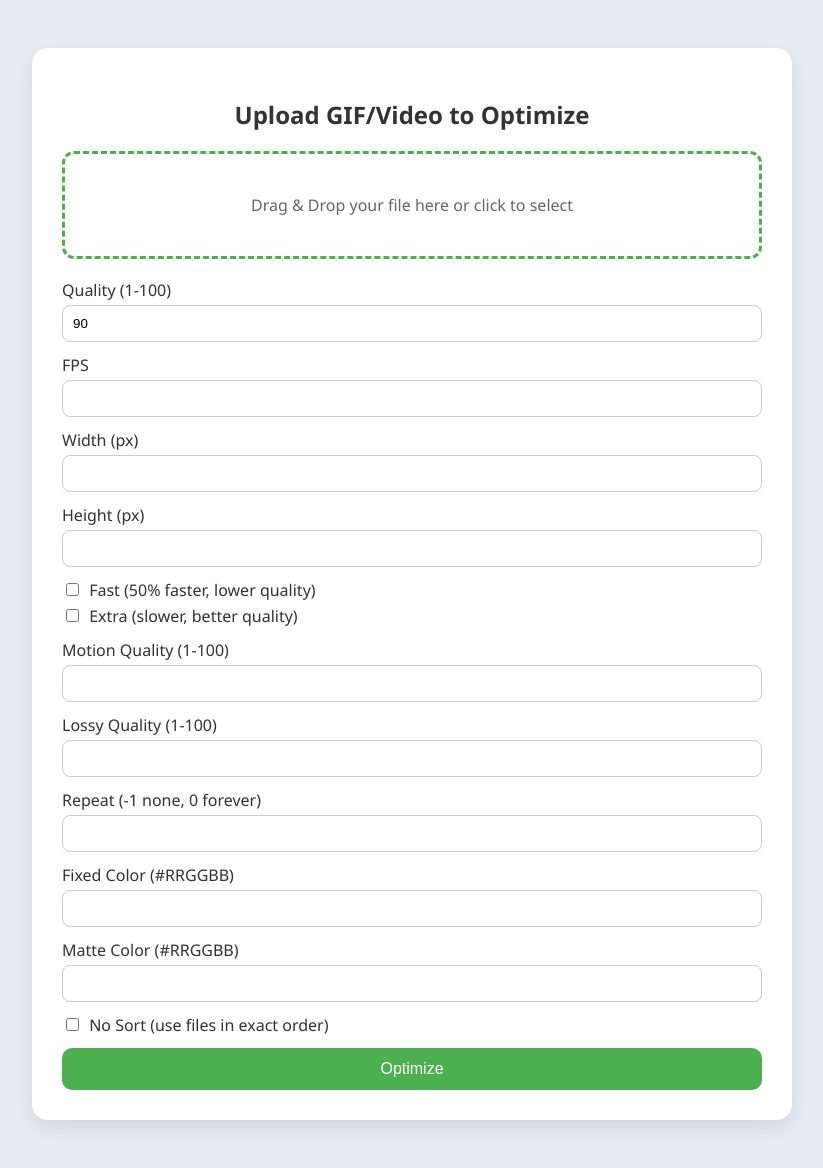
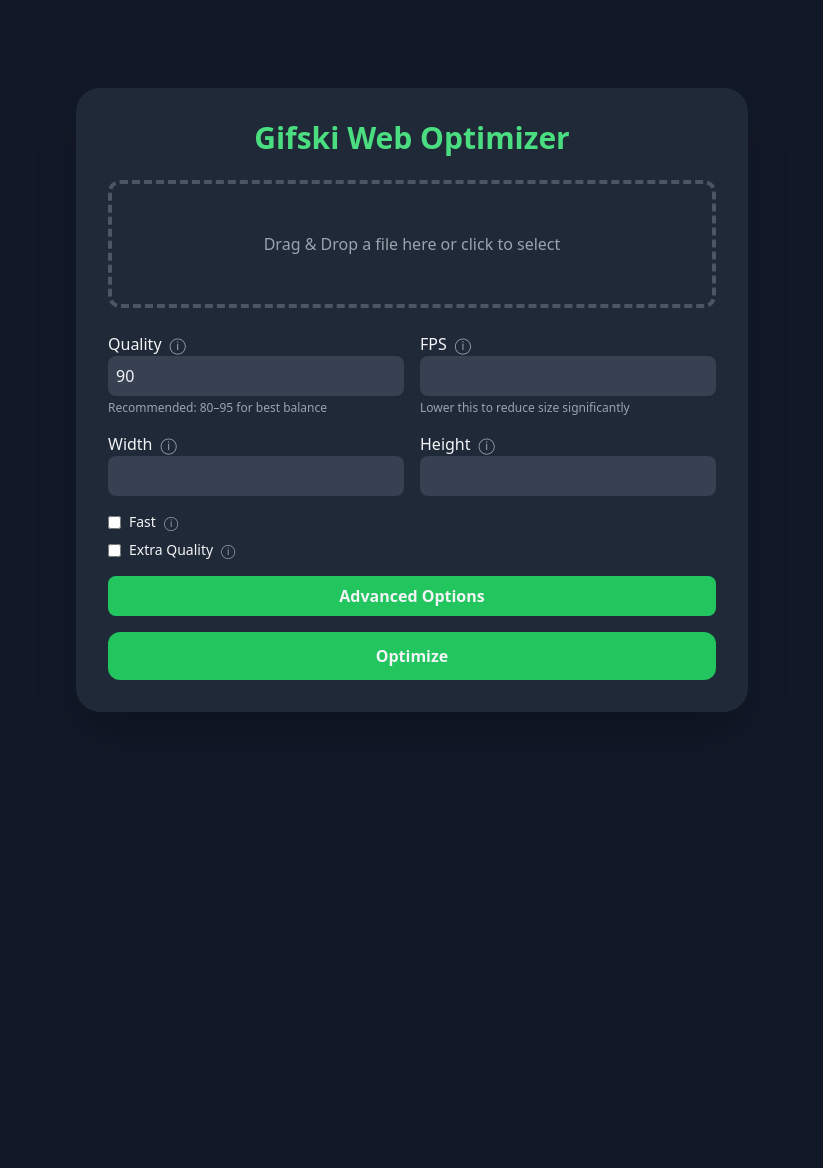
Before and after one commit to BittieByte/gifski-web, a Flask app: page / in a window 1280 px wide. Shown: the whole page, without its empty margins (228-1051 px from the left). After the commit the page ends 712 px from the top, so only its background shows below. Run offline with Flask 3, Linux system fonts and the light colour scheme; some libraries are stand-ins or nearby versions.

Commit message:
Add files via upload

```diff
--- a/app/templates/index.html
+++ b/app/templates/index.html
@@ -1,216 +1,176 @@
 <!DOCTYPE html>
-<html lang="en">
+<html lang="en" x-data="app()" x-cloak>
 <head>
-<meta charset="UTF-8">
-<title>Gifski Web Optimizer</title>
-<style>
-  /* Reset and body */
-  body {
-    font-family: 'Segoe UI', Tahoma, Geneva, Verdana, sans-serif;
-    background: #e8edf3;
-    color: #333;
-    display: flex;
-    justify-content: center;
-    align-items: flex-start;
-    padding: 40px;
-    min-height: 100vh;
-  }
+  <meta charset="UTF-8">
+  <title>Gifski Web Optimizer</title>
+  <script src="https://cdn.tailwindcss.com"></script>
+  <script defer src="https://unpkg.com/alpinejs@3.x.x/dist/cdn.min.js"></script>
+</head>
+<body class="bg-gray-900 text-gray-100 flex items-center justify-center min-h-screen p-4">
 
-  .container {
-    width: 100%;
-    max-width: 700px;
-    background: #fff;
-    border-radius: 16px;
-    padding: 30px;
-    box-shadow: 0 8px 25px rgba(0,0,0,0.1);
-  }
+<div class="w-full max-w-2xl bg-gray-800 rounded-3xl shadow-2xl p-8"
+     @dragover.prevent="dragging = true"
+     @dragleave.prevent="dragging = false"
+     @drop.prevent="handleDrop($event)"
+     :class="{'ring-4 ring-green-400': dragging}">
 
-  h2 {
-    text-align: center;
-    margin-bottom: 20px;
-  }
+  <h2 class="text-3xl font-bold text-green-400 text-center mb-6">Gifski Web Optimizer</h2>
 
-  /* Drag-and-drop box */
-  .drop-zone {
-    border: 3px dashed #4CAF50;
-    border-radius: 12px;
-    padding: 40px;
-    text-align: center;
-    color: #666;
-    margin-bottom: 20px;
-    transition: background 0.3s, border-color 0.3s;
-    cursor: pointer;
-  }
-  .drop-zone.dragover {
-    background: #f0fff0;
-    border-color: #45a049;
-    color: #333;
-  }
-
-  /* Inputs */
-  input[type=file] {
-    display: none;
-  }
-
-  .form-group {
-    margin-bottom: 12px;
-  }
-  label {
-    display: block;
-    margin-bottom: 4px;
-  }
-  input[type=number], input[type=text] {
-    width: 100%;
-    padding: 10px;
-    border-radius: 8px;
-    border: 1px solid #ccc;
-    box-sizing: border-box;
-  }
-  input[type=checkbox] {
-    margin-right: 6px;
-  }
-
-  /* Submit button */
-  button {
-    width: 100%;
-    padding: 12px;
-    border: none;
-    border-radius: 10px;
-    background: #4CAF50;
-    color: white;
-    font-size: 16px;
-    cursor: pointer;
-    transition: background 0.3s;
-  }
-  button:hover {
-    background: #45a049;
-  }
-
-  /* Loading overlay */
-  .loading-overlay {
-    display: none;
-    position: fixed;
-    top: 0; left: 0;
-    width: 100%; height: 100%;
-    background: rgba(255,255,255,0.7);
-    backdrop-filter: blur(2px);
-    justify-content: center;
-    align-items: center;
-    z-index: 9999;
-  }
-  .loading-overlay.show {
-    display: flex;
-  }
-  .spinner {
-    border: 6px solid #f3f3f3;
-    border-top: 6px solid #4CAF50;
-    border-radius: 50%;
-    width: 50px;
-    height: 50px;
-    animation: spin 1s linear infinite;
-  }
-  @keyframes spin {
-    0% { transform: rotate(0deg);}
-    100% { transform: rotate(360deg);}
-  }
-</style>
-</head>
-<body>
-
-<div class="container">
-  <h2>Upload GIF/Video to Optimize</h2>
-
-  <div class="drop-zone" id="drop-zone">
-    Drag & Drop your file here or click to select
+  <!-- Drop Zone -->
+  <div class="border-4 border-dashed border-gray-600 rounded-xl p-12 text-center cursor-pointer hover:border-green-400 transition"
+       @click="$refs.file.click()">
+    <p class="text-gray-400" x-text="fileName || 'Drag & Drop a file here or click to select'"></p>
   </div>
 
-  <form id="upload-form" action="/upload" method="POST" enctype="multipart/form-data">
-    <input type="file" name="file" id="file-input" required>
+  <form action="/upload" method="POST" enctype="multipart/form-data" class="mt-6 space-y-4" @submit="loading = true">
+    <input type="file" name="file" x-ref="file" @change="fileSelected" class="hidden" required>
 
     <!-- Basic Options -->
-    <div class="form-group">
-      <label>Quality (1-100)</label>
-      <input type="number" name="quality" value="90" min="1" max="100">
-    </div>
-    <div class="form-group">
-      <label>FPS</label>
-      <input type="number" name="fps">
-    </div>
-    <div class="form-group">
-      <label>Width (px)</label>
-      <input type="number" name="width">
-    </div>
-    <div class="form-group">
-      <label>Height (px)</label>
-      <input type="number" name="height">
+    <div class="grid grid-cols-2 gap-4">
+
+      <!-- Quality -->
+      <div>
+        <label class="flex items-center gap-2">
+          Quality
+          <span class="text-gray-400 cursor-help" title="Controls overall image quality (higher = better, larger file)">ⓘ</span>
+        </label>
+        <input type="number" name="quality" value="90" min="1" max="100"
+               class="w-full p-2 rounded-lg bg-gray-700 focus:ring-2 focus:ring-green-400">
+        <p class="text-xs text-gray-400 mt-1">Recommended: 80–95 for best balance</p>
+      </div>
+
+      <!-- FPS -->
+      <div>
+        <label class="flex items-center gap-2">
+          FPS
+          <span title="Frames per second. Lower = smaller file, choppier animation" class="text-gray-400 cursor-help">ⓘ</span>
+        </label>
+        <input type="number" name="fps"
+               class="w-full p-2 rounded-lg bg-gray-700 focus:ring-2 focus:ring-green-400">
+        <p class="text-xs text-gray-400 mt-1">Lower this to reduce size significantly</p>
+      </div>
+
+      <!-- Width -->
+      <div>
+        <label class="flex items-center gap-2">
+          Width
+          <span title="Resize output width in pixels" class="text-gray-400 cursor-help">ⓘ</span>
+        </label>
+        <input type="number" name="width"
+               class="w-full p-2 rounded-lg bg-gray-700 focus:ring-2 focus:ring-green-400">
+      </div>
+
+      <!-- Height -->
+      <div>
+        <label class="flex items-center gap-2">
+          Height
+          <span title="Resize output height in pixels" class="text-gray-400 cursor-help">ⓘ</span>
+        </label>
+        <input type="number" name="height"
+               class="w-full p-2 rounded-lg bg-gray-700 focus:ring-2 focus:ring-green-400">
+      </div>
     </div>
 
-    <!-- Encoding Modifiers -->
-    <div class="form-group">
-      <label><input type="checkbox" name="fast"> Fast (50% faster, lower quality)</label>
-      <label><input type="checkbox" name="extra"> Extra (slower, better quality)</label>
+    <!-- Modifiers -->
+    <div class="flex flex-col gap-2 text-sm">
+      <label class="flex items-center gap-2">
+        <input type="checkbox" name="fast">
+        Fast
+        <span title="Speeds up encoding (~2x) but slightly reduces quality" class="text-gray-400 cursor-help">ⓘ</span>
+      </label>
+
+      <label class="flex items-center gap-2">
+        <input type="checkbox" name="extra">
+        Extra Quality
+        <span title="Slower encoding but improves quality" class="text-gray-400 cursor-help">ⓘ</span>
+      </label>
     </div>
 
-    <!-- Advanced Options -->
-    <div class="form-group">
-      <label>Motion Quality (1-100)</label>
-      <input type="number" name="motion_quality">
-    </div>
-    <div class="form-group">
-      <label>Lossy Quality (1-100)</label>
-      <input type="number" name="lossy_quality">
-    </div>
-    <div class="form-group">
-      <label>Repeat (-1 none, 0 forever)</label>
-      <input type="number" name="repeat">
-    </div>
-    <div class="form-group">
-      <label>Fixed Color (#RRGGBB)</label>
-      <input type="text" name="fixed_color">
-    </div>
-    <div class="form-group">
-      <label>Matte Color (#RRGGBB)</label>
-      <input type="text" name="matte">
-    </div>
-    <div class="form-group">
-      <label><input type="checkbox" name="no_sort"> No Sort (use files in exact order)</label>
+    <!-- Advanced Toggle -->
+    <button type="button" @click="showAdvanced = !showAdvanced"
+            class="w-full py-2 bg-green-500 rounded-lg font-bold hover:bg-green-600 transition">
+      Advanced Options
+    </button>
+
+    <!-- Advanced -->
+    <div x-show="showAdvanced" x-transition class="space-y-4">
+
+      <div>
+        <label class="flex items-center gap-2">
+          Motion Quality
+          <span title="How well motion is preserved between frames" class="text-gray-400 cursor-help">ⓘ</span>
+        </label>
+        <input type="number" name="motion_quality"
+               class="w-full p-2 rounded-lg bg-gray-700">
+      </div>
+
+      <div>
+        <label class="flex items-center gap-2">
+          Lossy Quality
+          <span title="Allows compression artifacts for smaller file size" class="text-gray-400 cursor-help">ⓘ</span>
+        </label>
+        <input type="number" name="lossy_quality"
+               class="w-full p-2 rounded-lg bg-gray-700">
+      </div>
+
+      <div>
+        <label class="flex items-center gap-2">
+          Repeat
+          <span title="-1 = no loop, 0 = infinite loop" class="text-gray-400 cursor-help">ⓘ</span>
+        </label>
+        <input type="number" name="repeat"
+               class="w-full p-2 rounded-lg bg-gray-700">
+      </div>
+
+      <div>
+        <label>Fixed Color</label>
+        <input type="text" name="fixed_color" placeholder="#RRGGBB"
+               class="w-full p-2 rounded-lg bg-gray-700">
+      </div>
+
+      <div>
+        <label>Matte Color</label>
+        <input type="text" name="matte" placeholder="#RRGGBB"
+               class="w-full p-2 rounded-lg bg-gray-700">
+      </div>
+
+      <label class="flex items-center gap-2">
+        <input type="checkbox" name="no_sort">
+        No Sort
+        <span title="Keeps frame order exactly as provided" class="text-gray-400 cursor-help">ⓘ</span>
+      </label>
+
     </div>
 
-    <button type="submit">Optimize</button>
+    <button type="submit"
+            class="w-full py-3 bg-green-500 rounded-xl font-bold hover:bg-green-600 transition">
+      Optimize
+    </button>
   </form>
 </div>
 
-<div class="loading-overlay" id="loading-overlay">
-  <div class="spinner"></div>
+<!-- Loader -->
+<div x-show="loading" class="fixed inset-0 bg-black/70 flex items-center justify-center">
+  <div class="w-16 h-16 border-4 border-gray-700 border-t-green-400 rounded-full animate-spin"></div>
 </div>
 
 <script>
-const dropZone = document.getElementById('drop-zone');
-const fileInput = document.getElementById('file-input');
-const form = document.getElementById('upload-form');
-const overlay = document.getElementById('loading-overlay');
-
-dropZone.addEventListener('click', () => fileInput.click());
-
-dropZone.addEventListener('dragover', e => {
-  e.preventDefault();
-  dropZone.classList.add('dragover');
-});
-dropZone.addEventListener('dragleave', e => {
-  dropZone.classList.remove('dragover');
-});
-dropZone.addEventListener('drop', e => {
-  e.preventDefault();
-  dropZone.classList.remove('dragover');
-  if (e.dataTransfer.files.length) {
-    fileInput.files = e.dataTransfer.files;
+function app() {
+  return {
+    fileName: '',
+    dragging: false,
+    loading: false,
+    showAdvanced: false,
+    fileSelected(e) {
+      this.fileName = e.target.files[0]?.name || '';
+    },
+    handleDrop(e) {
+      this.dragging = false;
+      this.$refs.file.files = e.dataTransfer.files;
+      this.fileName = e.dataTransfer.files[0]?.name || '';
+    }
   }
-});
-
-// Show loading overlay when submitting
-form.addEventListener('submit', () => {
-  overlay.classList.add('show');
-});
+}
 </script>
 
 </body>
```
Also changed, not shown: app/templates/result.html (+48 -112 lines).
